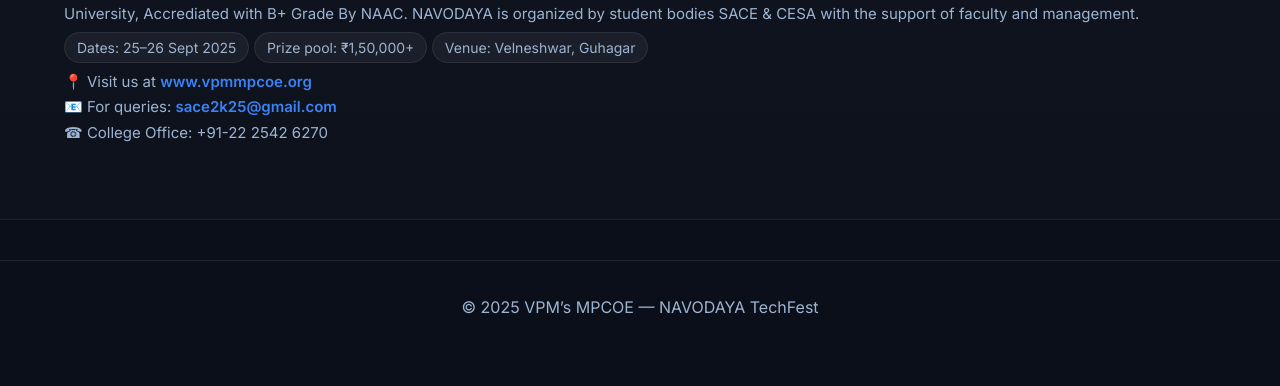
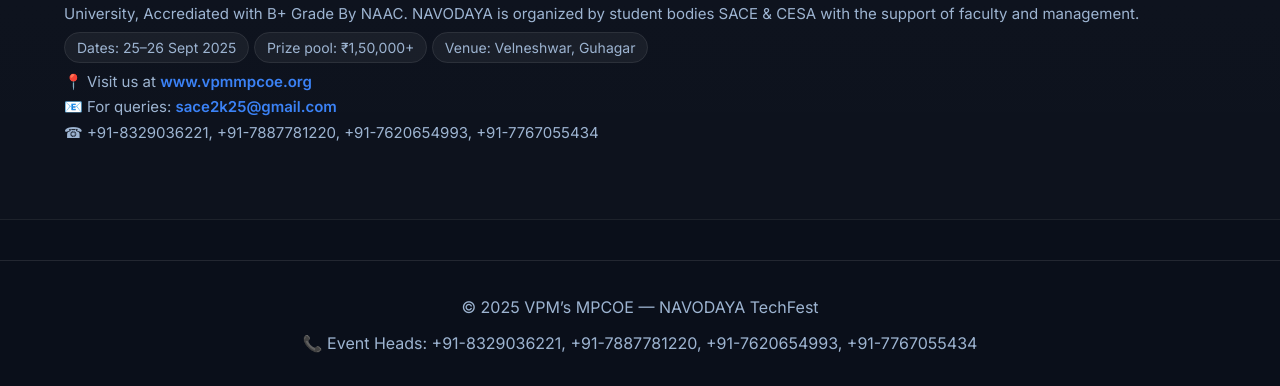
Before and after one commit to sace2k25-web/navodaya2025, a plain HTML site: page index.html in a window 1280 px wide. Shown: the part 2444-2830 px from the top of the page. Before the commit the page ends 2797 px from the top, so only its background shows below. Drawn offline with Linux system fonts and the light colour scheme.

Commit message:
Update index.html

```diff
--- a/index.html
+++ b/index.html
@@ -260,7 +260,7 @@ footer{margin-top:40px;padding:20px 0;border-top:1px solid rgba(255,255,255,.1);
       <p style="margin-top:12px;">
         📍 Visit us at <a href="https://www.vpmmpcoe.org" target="_blank">www.vpmmpcoe.org</a><br>
         📧 For queries: <a href="mailto:sace2k25@gmail.com">sace2k25@gmail.com</a><br>
-        ☎ College Office: +91-22 2542 6270
+        ☎ +91-8329036221, +91-7887781220, +91-7620654993, +91-7767055434
       </p>
     </div>
   </section>
@@ -291,6 +291,7 @@ footer{margin-top:40px;padding:20px 0;border-top:1px solid rgba(255,255,255,.1);
 
   <footer>
     <p>© 2025 VPM’s MPCOE — NAVODAYA TechFest</p>
+    <p>📞 Event Heads: +91-8329036221, +91-7887781220, +91-7620654993, +91-7767055434</p>
   </footer>
 
   <script>
```
